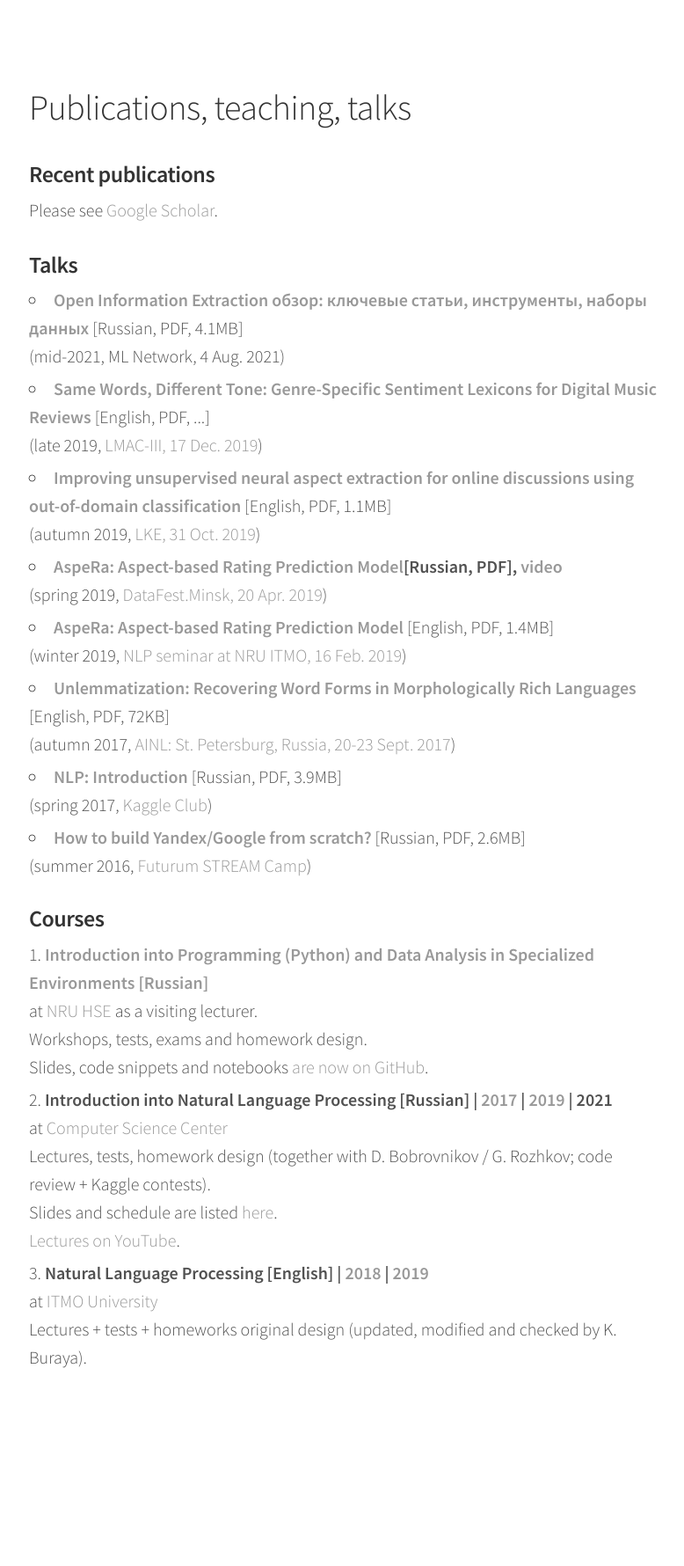
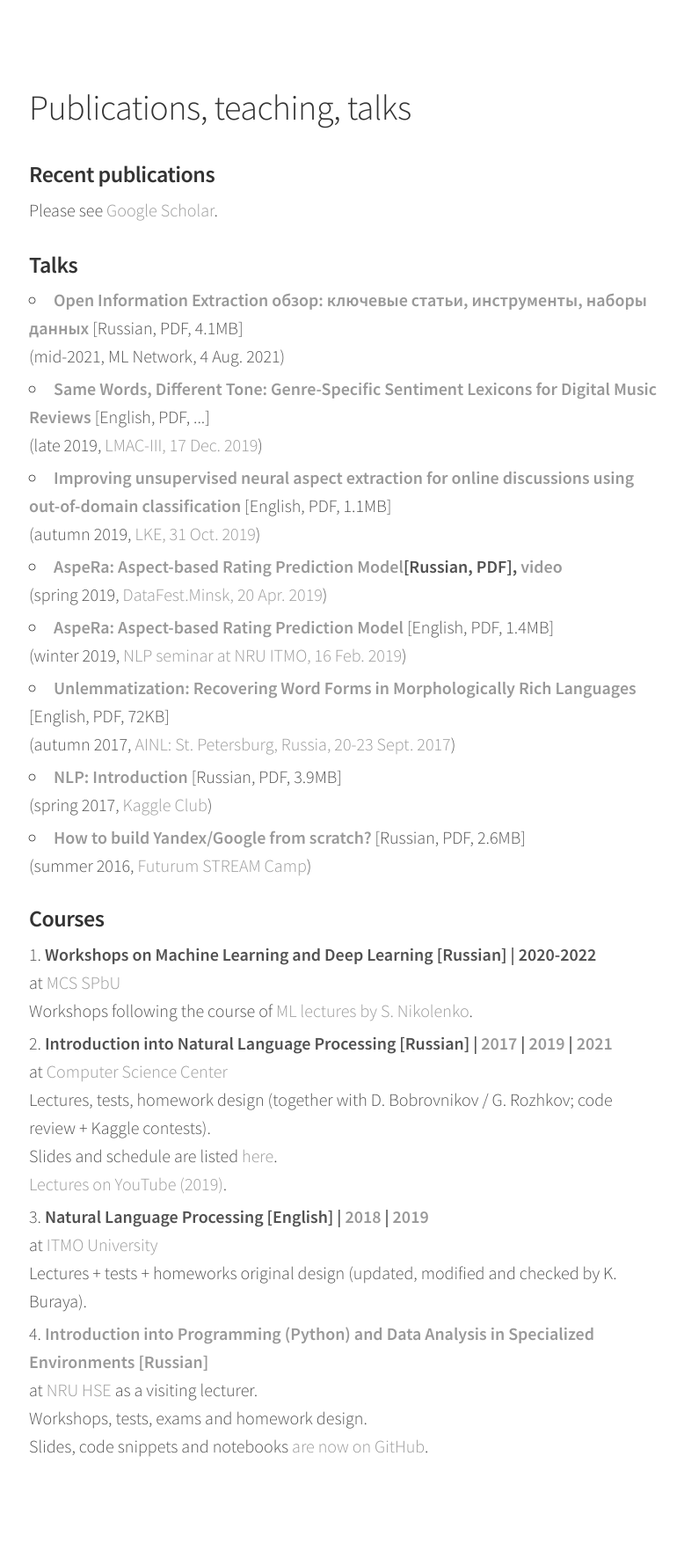
Before and after one commit to alexeyev/alexeyev.github.io, a Jekyll site: the page built from blahblahblah.html, in a window 1280 px wide. Shown: the whole page at 88% size, without its empty margins (247-1025 px from the left). Built offline with Jekyll 4.4.1, drawn with Linux system fonts in a browser that asks for light colours; before the commit the page ends 1679 px from its top, so only the background shows below that.

Commit message:
Update blahblahblah.html

```diff
--- a/blahblahblah.html
+++ b/blahblahblah.html
@@ -44,18 +44,24 @@ layout: default
     </ul>
     <h3>Courses</h3>
     <ol>
+	<li><b>Workshops on Machine Learning and Deep Learning [Russian]&nbsp;|&nbsp;2020-2022</b>
+		<br> at <a href="https://math-cs.spbu.ru/en/">MCS SPbU</a>
+		<br> Workshops following the course of <a href="https://logic.pdmi.ras.ru/~sergey/teaching/mlspsu2020.html">ML lectures by S. Nikolenko</a>.
+
+	<li><b>Introduction into Natural Language Processing [Russian]&nbsp;|&nbsp;<a href="https://compscicenter.ru/courses/introduction-nlp/2017-autumn/">2017</a>&nbsp;|&nbsp;<a href="https://compscicenter.ru/courses/introduction-nlp/2019-autumn/">2019</a>&nbsp;|&nbsp;<a href="https://compscicenter.ru/courses/introduction-nlp/2021-autumn/">2021</a></b>
+		<br> at <a href="https://compscicenter.ru/">Computer Science Center</a>
+		<br>Lectures, tests, homework design (together with D.&nbsp;Bobrovnikov / G.&nbsp;Rozhkov; code review + Kaggle contests).
+		<br>Slides and schedule are listed <a href="https://compscicenter.ru/courses/introduction-nlp/2019-autumn/classes/">here</a>.
+		<br><a href="https://www.youtube.com/playlist?list=PLlb7e2G7aSpRTcBciP6VBJJPvdH_DXRXQ">Lectures on YouTube (2019)</a>.
+
+    	<li><b>Natural Language Processing [English]&nbsp;|&nbsp;<a href="/nlp-itmo-spring-2018">2018</a>&nbsp;|&nbsp;<a href="/nlp-itmo-spring-2019">2019</a></b>
+		<br> at <a href="http://en.ifmo.ru/en/">ITMO University</a>
+		<br>Lectures + tests + homeworks original design (updated, modified and checked by K. Buraya).
+
     	<li><b><a href="https://spb.hse.ru/ma/analysis/courses/191141530.html">
 		Introduction into Programming (Python) and Data Analysis in Specialized Environments [Russian]</a></b>
 		<br>at <a href="https://www.hse.ru/en/">NRU HSE</a> as a visiting lecturer.
 		<br>Workshops, tests, exams and homework design.
 		<br>Slides, code snippets and notebooks<a href="https://github.com/alexeyev/HSE-SPb-BigData-Python-Fall2016"> are now on GitHub</a>.
-        <li><b>Introduction into Natural Language Processing [Russian]&nbsp;|&nbsp;<a href="https://compscicenter.ru/courses/introduction-nlp/2017-autumn/">2017</a>&nbsp;|&nbsp;<a href="https://compscicenter.ru/courses/introduction-nlp/2019-autumn/">2019</a>&nbsp;|&nbsp;2021</b>
-		<br> at <a href="https://compscicenter.ru/">Computer Science Center</a>
-		<br>Lectures, tests, homework design (together with D.&nbsp;Bobrovnikov / G.&nbsp;Rozhkov; code review + Kaggle contests).
-		<br>Slides and schedule are listed <a href="https://compscicenter.ru/courses/introduction-nlp/2019-autumn/classes/">here</a>.
-		<br><a href="https://www.youtube.com/playlist?list=PLlb7e2G7aSpRTcBciP6VBJJPvdH_DXRXQ">Lectures on YouTube</a>.
-    	<li><b>Natural Language Processing [English]&nbsp;|&nbsp;<a href="/nlp-itmo-spring-2018">2018</a>&nbsp;|&nbsp;<a href="/nlp-itmo-spring-2019">2019</a></b>
-		<br> at <a href="http://en.ifmo.ru/en/">ITMO University</a>
-		<br>Lectures + tests + homeworks original design (updated, modified and checked by K. Buraya).
 	</ol>
 </div>
```
